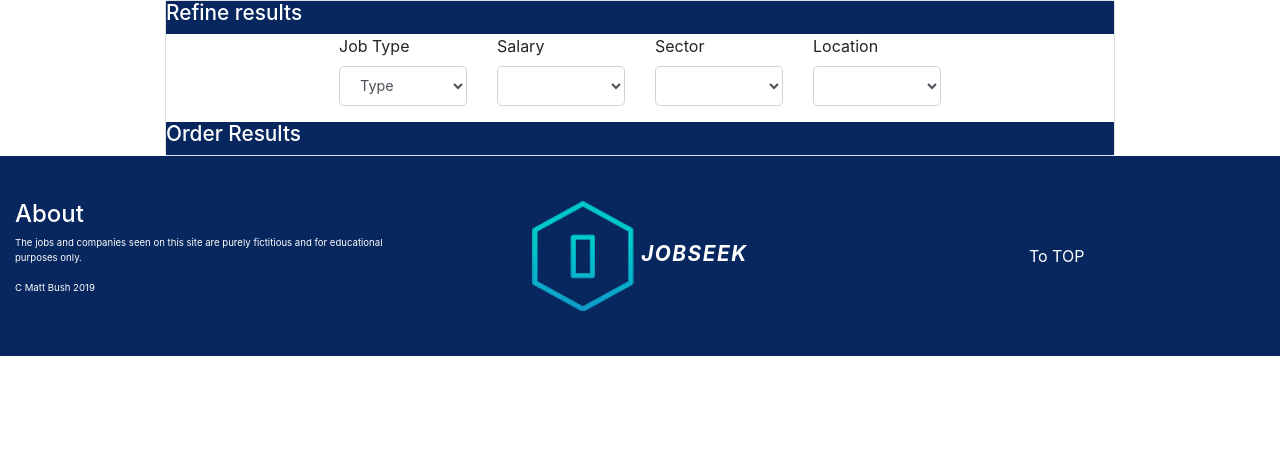
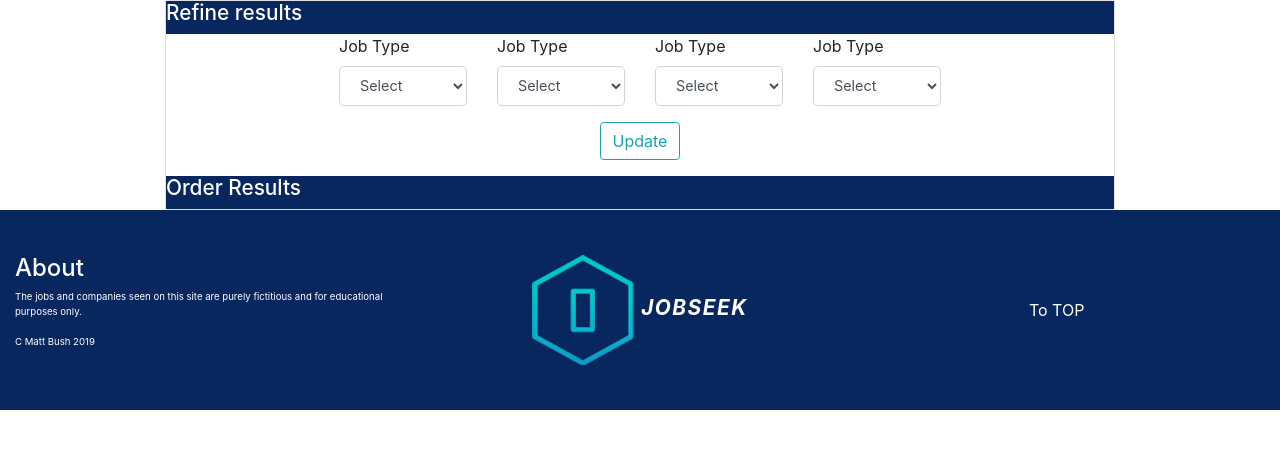
Before and after one commit to gitbush/jobseek, a Flask app: page / in a window 1280 px wide. Shown: the part 76-525 px from the top of the page. Run offline with Flask 2, Linux system fonts and the light colour scheme; data that the repository does not hold is empty; some libraries are stand-ins or nearby versions.

Commit message:
Add job post results filtering
Allows users to display a filter selection of job posts

```diff
--- a/jobseek/forms.py
+++ b/jobseek/forms.py
@@ -1,5 +1,6 @@
 from flask_wtf import FlaskForm
 from wtforms import StringField, SubmitField, SelectField, IntegerField, TextAreaField
+from wtforms.ext.sqlalchemy.fields import QuerySelectField
 from wtforms.validators import DataRequired, Length, Email, ValidationError
 from jobseek.models import employer, job_post
 
@@ -39,10 +40,12 @@ class jobForm(FlaskForm):
     how_to_apply = TextAreaField('How to Apply', validators=[DataRequired()])
     submit = SubmitField('Create Job!')
 
-# wtforms refine results form
+def choice():
+    return job_post.query
+
 class refineForm(FlaskForm):
-    jobType = SelectField(label='Job Type', choices=[('Type', 'Type'), ('Part-time', 'Part-time'), ('Full-time', 'Full-time'), ('Contract', 'Contract')])
-    sector = SelectField(label='Sector', choices=[('Sector', 'Sector')])
-    salary = SelectField(label='Salary', choices=[('Salary', 'Salary')])
-    location = SelectField(label='Location', choices=[('Location', 'Location')])
+    jobType = QuerySelectField(label='Job Type', blank_text='Select', allow_blank=True, query_factory=choice, get_label=lambda a: a.jobType)
+    sector = QuerySelectField(label='Job Type', blank_text='Select', allow_blank=True, query_factory=choice, get_label=lambda a: a.sector)
+    salary = QuerySelectField(label='Job Type', blank_text='Select', allow_blank=True, query_factory=choice, get_label=lambda a: a.salary)
+    location = QuerySelectField(label='Job Type', blank_text='Select', allow_blank=True, query_factory=choice, get_label=lambda a: a.location)
     submit = SubmitField('Update')
--- a/jobseek/routes.py
+++ b/jobseek/routes.py
@@ -3,9 +3,11 @@ from jobseek import app, db
 from jobseek.forms import registerForm, loginForm, jobForm, refineForm
 from jobseek.models import employer, job_post
 from flask_login import login_user, current_user, logout_user, login_required
+from sqlalchemy import or_, and_
+
 
 @app.route('/')
-@app.route('/home')
+@app.route('/home', methods=['GET', 'POST'])
 def home():
     job_posts = job_post.query.all()
     form = refineForm()
@@ -13,6 +15,34 @@ def home():
     form.sector.choices = [(item.id, item.sector) for item in job_post.query.all()]
     form.salary.choices = [(item.id, item.salary) for item in job_post.query.all()]
     form.location.choices = [(item.id, item.location) for item in job_post.query.all()]
+    if form.validate_on_submit():
+        # form handling of none selected
+        if form.jobType.data == None:
+            jobType = job_post.jobType
+        else:
+            jobType = form.jobType.data.jobType
+
+        if form.sector.data == None:
+            sector = job_post.sector
+        else:
+            sector = form.sector.data.sector
+
+        if form.salary.data == None:
+            salary = job_post.salary
+        else:
+            salary = form.salary.data.salary
+
+        if form.location.data == None:
+            location = job_post.location
+        else:
+            location = form.location.data.location
+
+        job_posts = job_post.query.filter(and_(job_post.jobType == jobType,
+                                                job_post.sector == sector,
+                                                job_post.salary == salary,
+                                                job_post.location == location)).all()
+
+
     return render_template('home.html', job_posts=job_posts, form=form)
 
 @app.route('/register', methods=['GET', 'POST'])
--- a/jobseek/templates/home.html
+++ b/jobseek/templates/home.html
@@ -12,10 +12,17 @@
                         <h3 class="refine-heading">Refine results</h3>
                     </div>
                     <div class="row justify-content-center">
-                        <col-5 class="col-sm-2">{{ render_field(form.jobType) }}</col-5>
-                        <col-5 class="col-sm-2">{{ render_field(form.salary) }}</col-5>
-                        <col-5 class="col-sm-2">{{ render_field(form.sector) }}</col-5>
-                        <col-5 class="col-sm-2">{{ render_field(form.location) }}</col-5>
+                        <div class="col-sm-2">{{ render_field(form.jobType) }}</div>
+                        <div class="col-sm-2">{{ render_field(form.salary) }}</div>
+                        <div class="col-sm-2">{{ render_field(form.sector) }}</div>
+                        <div class="col-sm-2">{{ render_field(form.location) }}</div>
+                    </div>
+                    <div class="row justify-content-center">
+                        <!-- submit field -->
+                        <div class="form-group">
+                            {{ form.submit(class="btn btn-outline-info") }}
+                        </div>
+                        <!-- end submit field -->
                     </div>
                     <div class="row refine">
                         <h3 class="refine-heading">Order Results</h3>
```
